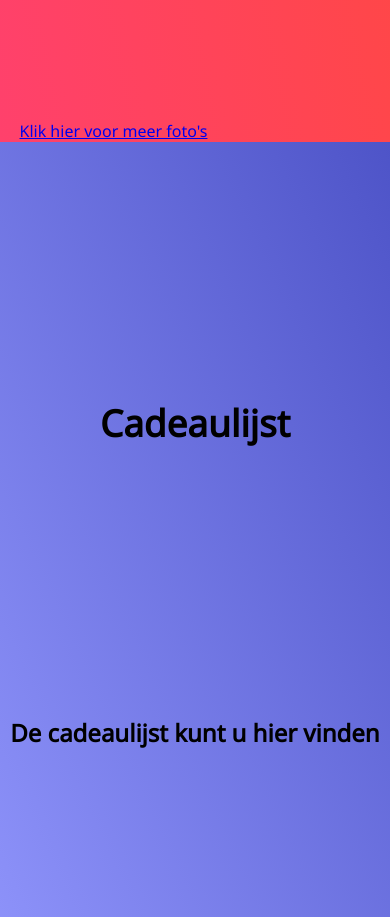
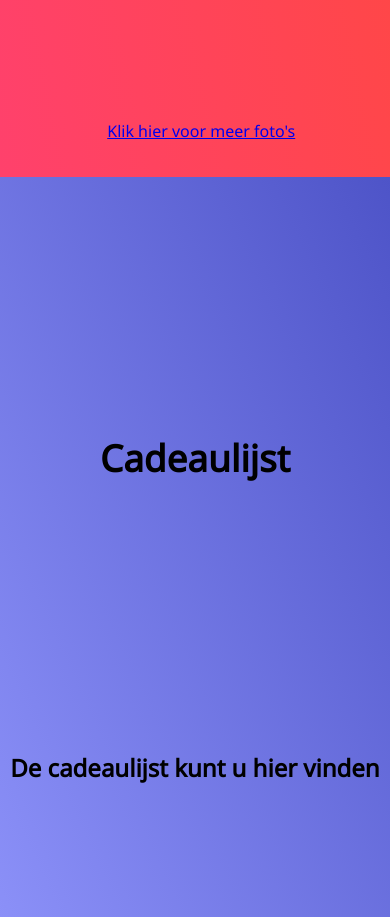
Before and after one commit to tfvh2004/Event-website, a plain HTML site: page index.html in a window 390 px wide. Shown: the part 3520-4437 px from the top of the page. Drawn offline with Linux system fonts and the light colour scheme.

Commit message:
positioned the foto-link

```diff
--- a/css/styles.css
+++ b/css/styles.css
@@ -299,7 +299,8 @@ iPhone 6/7/8 Plus portrait*/
 
     .foto-link{
         display: block;
-        margin: auto;
+        margin-left: 25%;
+        margin-bottom: 10%;
     }
 }
 
```
